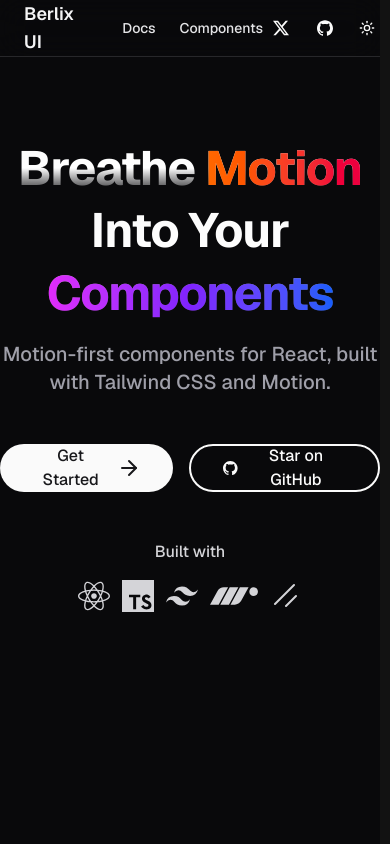
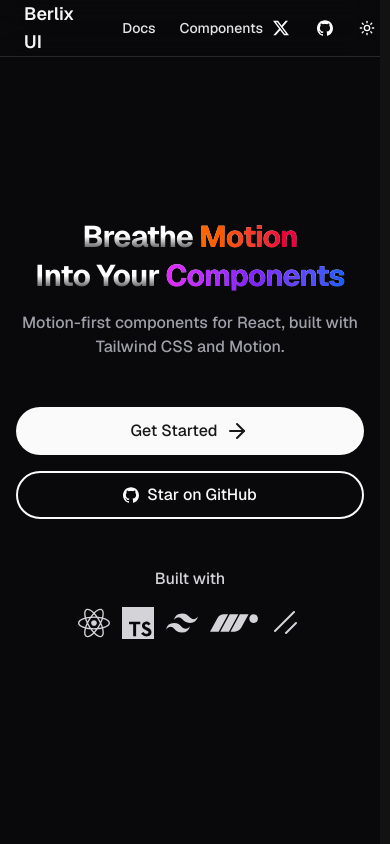
Before and after one commit to BunsDev/berlix, a Next.js app: page / in a window 390 px wide. Shown: the top 844 px of the page. Built offline with nearby package versions, Linux system fonts and the light colour scheme.

Commit message:
add hero section mobile version

```diff
--- a/src/app/(landing)/_components/hero.tsx
+++ b/src/app/(landing)/_components/hero.tsx
@@ -11,13 +11,13 @@
 
 export const Hero = () => {
   return (
-    <div className="mt-20 flex items-center justify-between gap-20">
+    <div className="items-center mt-40">
       <div className="flex-1 flex flex-col items-center text-center">
         <motion.h1
           initial={{ y: 20, opacity: 0, filter: "blur(10px)" }}
           animate={{ y: 0, opacity: 1, filter: "blur(0px)" }}
           transition={{ duration: 0.8, ease: "easeInOut" }}
-          className="font-bold flex flex-col text-5xl capitalize tracking-tight leading-[1.3]"
+          className="font-bold flex flex-col text-3xl md:text-5xl capitalize tracking-tight leading-[1.3]"
         >
           <span className="inline-block text-transparent bg-clip-text bg-gradient-to-b dark:from-zinc-50 from-zinc-950 dark:via-white via-zinc-800 dark:to-zinc-950 to-zinc-600">
             Breathe{" "}
@@ -37,7 +37,7 @@
           initial={{ y: 20, opacity: 0, filter: "blur(10px)" }}
           animate={{ y: 0, opacity: 1, filter: "blur(0px)" }}
           transition={{ duration: 0.6, delay: 0.4, ease: "easeInOut" }}
-          className="text-xl font-medium text-zinc-600 dark:text-zinc-400 mt-4 max-w-[32ch]"
+          className="text-base md:text-xl font-medium text-zinc-600 dark:text-zinc-400 mt-4 max-w-[32ch]"
         >
           Motion-first components for React, built with Tailwind CSS and Motion.
         </motion.p>
@@ -46,7 +46,7 @@
           initial={{ y: 20, opacity: 0, filter: "blur(10px)" }}
           animate={{ y: 0, opacity: 1, filter: "blur(0px)" }}
           transition={{ duration: 0.8, delay: 0.7, ease: "easeInOut" }}
-          className="mt-12 flex items-center gap-4"
+          className="mt-12 flex flex-col md:flex-row items-center justify-center gap-4 w-full"
         >
           <motion.button
             whileHover="hover"
@@ -55,17 +55,18 @@
                 boxShadow: "0px 12px 15px -12px rgba(234,88,12,1)",
               },
             }}
-            className="cursor-pointer flex items-center gap-2 px-8 h-12 py-3 rounded-full bg-zinc-950 text-zinc-50 font-medium dark:bg-zinc-50 dark:text-zinc-900"
+            className="w-full md:w-fit cursor-pointer flex items-center justify-center gap-2 px-8 h-12 py-3 rounded-full bg-zinc-950 text-zinc-50 font-medium dark:bg-zinc-50 dark:text-zinc-900"
           >
             <span>Get Started</span>
             <motion.div variants={{ hover: { x: 5 } }}>
               <ArrowRight />
             </motion.div>
           </motion.button>
-          <button className="cursor-pointer flex items-center gap-2 h-12 px-8 py-3 rounded-full border-2 border-zinc-950 dark:text-zinc-50 font-medium dark:border-zinc-50 text-zinc-900">
+
+          <motion.button className="w-full md:w-fit cursor-pointer flex items-center justify-center gap-2 h-12 px-8 py-3 rounded-full border-2 border-zinc-950 dark:text-zinc-50 font-medium dark:border-zinc-50 text-zinc-900">
             <GitHubIcon className="size-4 fill-zinc-950 dark:fill-zinc-50" />
             Star on GitHub
-          </button>
+          </motion.button>
         </motion.div>
 
         <motion.div
--- a/src/app/(landing)/page.tsx
+++ b/src/app/(landing)/page.tsx
@@ -9,25 +9,25 @@
   return (
     <main className="bg-zinc-50 dark:bg-zinc-950">
       <Header />
-      <div className="w-full bg-zinc-50 dark:bg-zinc-950">
+      <div className="w-full bg-zinc-50 dark:bg-zinc-950 px-4">
         <div className="flex flex-col min-h-screen relative mx-auto max-w-7xl">
           <Hero />
         </div>
       </div>
 
-      <div className="w-full bg-zinc-50 dark:bg-zinc-950">
+      <div className="w-full bg-zinc-50 dark:bg-zinc-950 px-4">
         <div className="flex flex-col min-h-screen relative mx-auto max-w-7xl">
           <Feature />
         </div>
       </div>
 
-      <div className="w-full bg-zinc-50 dark:bg-zinc-950">
+      <div className="w-full bg-zinc-50 dark:bg-zinc-950 px-4">
         <div className="relative py-32 mx-auto max-w-7xl">
           <CallToAction />
         </div>
       </div>
 
-      <div className="w-full bg-zinc-50 dark:bg-zinc-950">
+      <div className="w-full bg-zinc-50 dark:bg-zinc-950 px-4">
         <div className="relative mx-auto max-w-7xl">
           <Footer />
         </div>
```
